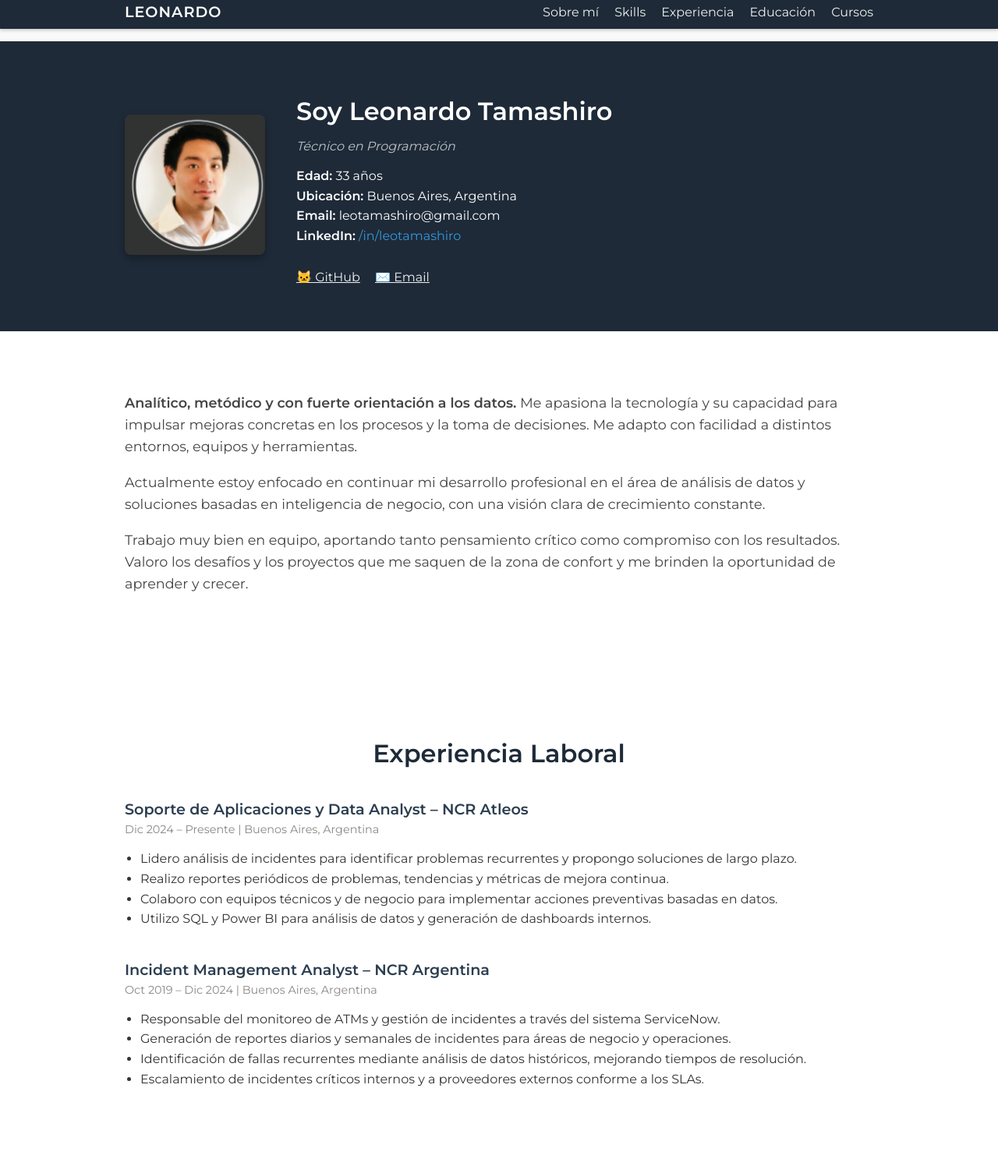
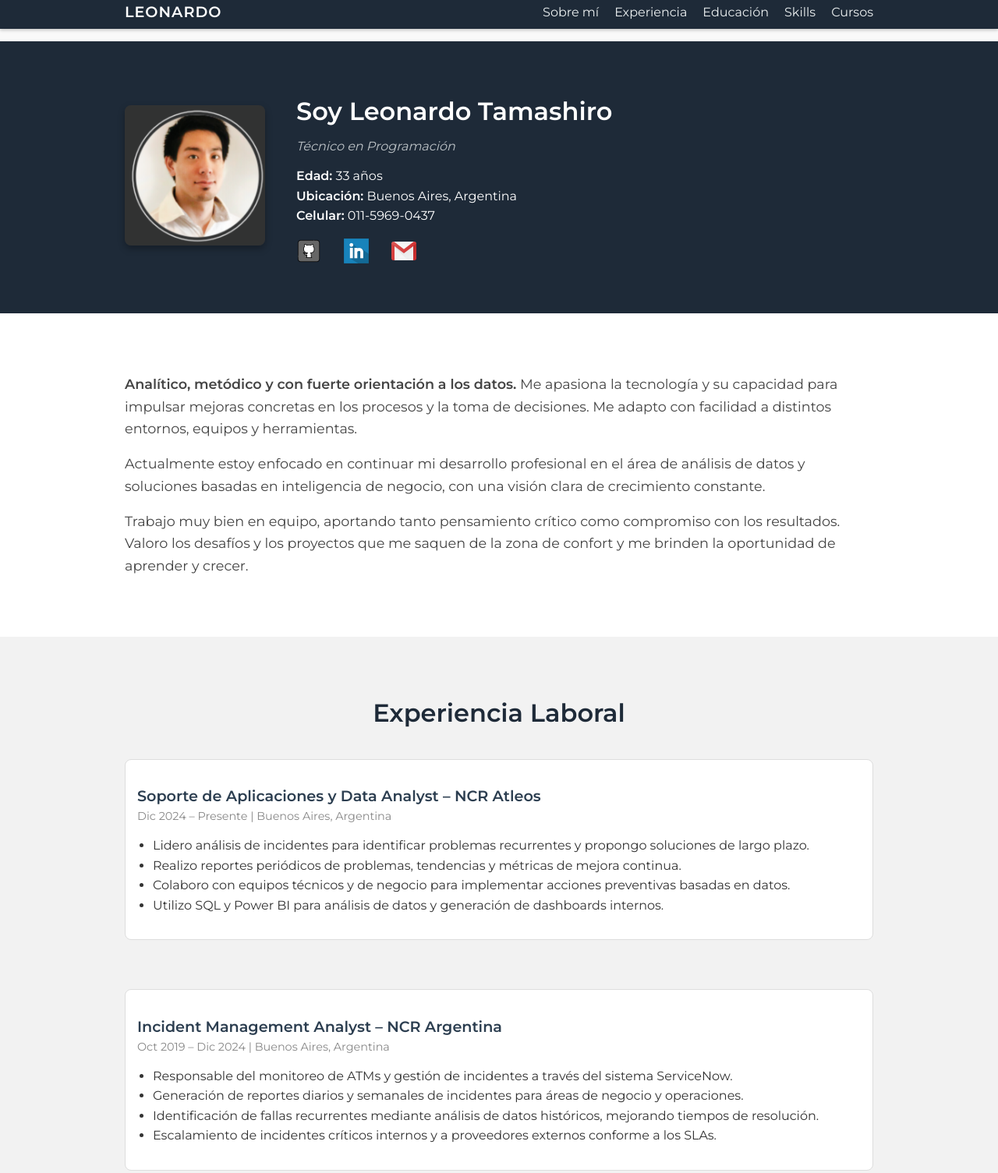
Before and after one commit to leotamashiro/CV-Leonardo-Tamashiro-, a plain HTML site: page index.html in a window 1280 px wide. Shown: the part 7-1512 px from the top of the page at 78% size. Drawn offline with Linux system fonts and the light colour scheme.

Commit message:
Leonardo pusheando desde la compu de la novia, termino de crear todas las secciones del cv

```diff
--- a/index.html
+++ b/index.html
@@ -13,9 +13,9 @@
           <span class="logo">LEONARDO</span>
           <ul class="nav-links">
             <li><a href="#sobre-mi">Sobre mí</a></li>
-            <li><a href="#skills">Skills</a></li>
             <li><a href="#experiencia">Experiencia</a></li>
             <li><a href="#educacion">Educación</a></li>
+            <li><a href="#skills">Skills</a></li>
             <li><a href="#cursos">Cursos</a></li>
           </ul>
         </div>
@@ -33,14 +33,21 @@
         <ul class="datos">
           <li><strong>Edad:</strong> 33 años</li>
           <li><strong>Ubicación:</strong> Buenos Aires, Argentina</li>
-          <li><strong>Email:</strong> leotamashiro@gmail.com</li>
-          <li><strong>LinkedIn:</strong> <a href="https://www.linkedin.com/in/leotamashiro" target="_blank">/in/leotamashiro</a></li>
+          <li><strong>Celular:</strong> 011-5969-0437</li>
         </ul>
 
         <div class="iconos">
-          <a href="https://github.com/leotamashiro" target="_blank">🐱 GitHub</a>
-          <a href="mailto:leotamashiro@gmail.com">✉️ Email</a>
+          <a href="https://github.com/leotamashiro" target="_blank">
+            <img src="img/git.png" alt="GitHub" />
+          </a>
+          <a href="https://www.linkedin.com/in/leotamashiro/" target="_blank">
+            <img src="img/linkedin.png" alt="linkedin" />
+          </a>
+          <a href="mailto:leotamashiro@gmail.com" target="_blank">
+            <img src="img/gmail.png" alt="gmail" />
+          </a>
         </div>
+
       </div>
     </div>
   </header>
--- a/style.css
+++ b/style.css
@@ -60,12 +60,33 @@ body {
     text-decoration: none;
   }
 
-  .iconos a {
-    margin-right: 15px;
-    display: inline-block;
-    margin-top: 15px;
-    color: #ecf0f1;
-  }
+  .iconos a img {
+  width: 32px;
+  height: 32px;
+  vertical-align: middle;
+  margin-right: 10px;
+  cursor: pointer;
+  transition: transform 0.3s ease;
+}
+
+.iconos a img:hover {
+  transform: scale(1.2);
+}
+
+.iconos a {
+  color: #ecf0f1; /* ya lo tenés así, mantiene el color claro */
+  text-decoration: none;
+  font-weight: 500;
+  font-size: 1rem;
+  margin-right: 15px;
+  display: inline-flex;
+  align-items: center;
+  gap: 6px; /* espacio entre icono y texto si lo hay */
+}
+
+.iconos a:hover {
+  color: #2ecc71; /* verde brillante en hover para el enlace */
+}
 
   section.about {
     background: #ffffff;
@@ -175,8 +196,8 @@ body {
 
   /* === EXP LABORAL === */
   #experiencia {
-    padding: 60px 20px;
-    background-color: #ffffff;
+    padding: 31px 20px;
+    background-color: #f2f2f2;
     color: #333;
   }
 
@@ -188,7 +209,12 @@ body {
   }
 
   .job {
-    margin-bottom: 40px;
+    margin-bottom: 63px;
+    background-color: #fff;
+    border: 1px solid #ddd;
+    border-radius: 8px;
+    align-items: center;
+    padding: 15px;
   }
 
   .job h3 {
@@ -208,6 +234,17 @@ body {
     padding-left: 20px;
     line-height: 1.6;
   }
+
+  /* Zoom solo para elementos de experiencia laboral */
+.job {
+  transition: transform 0.3s ease, box-shadow 0.3s ease;
+}
+
+.job:hover {
+  transform: scale(1.05);
+  box-shadow: 0 6px 18px rgba(0, 0, 0, 0.1);
+}
+
 
   /* === EDUCACION === */
   #educacion {
```
Also changed, not shown: img/git.png (added), img/gmail.png (added), img/linkedin.png (added).
